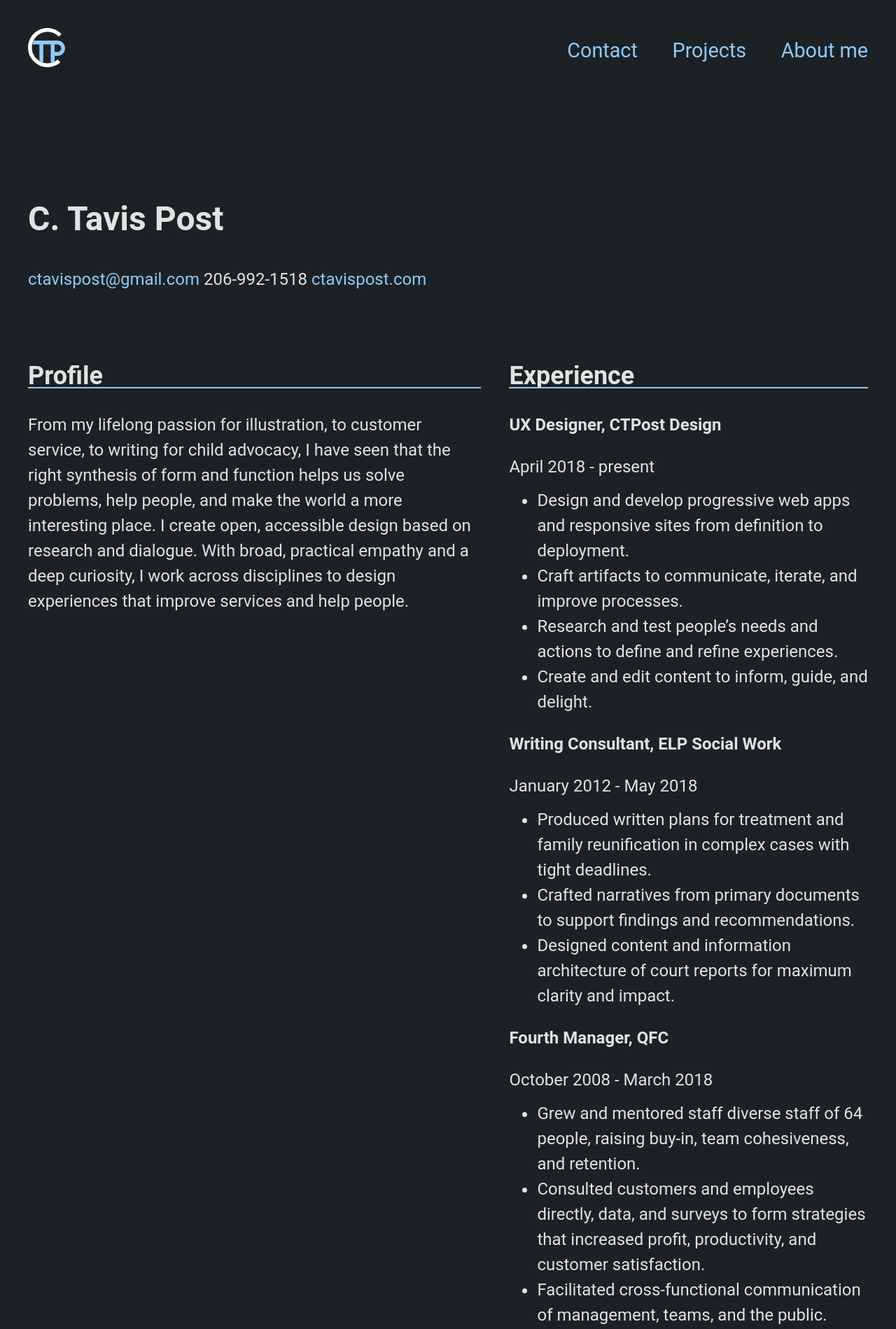
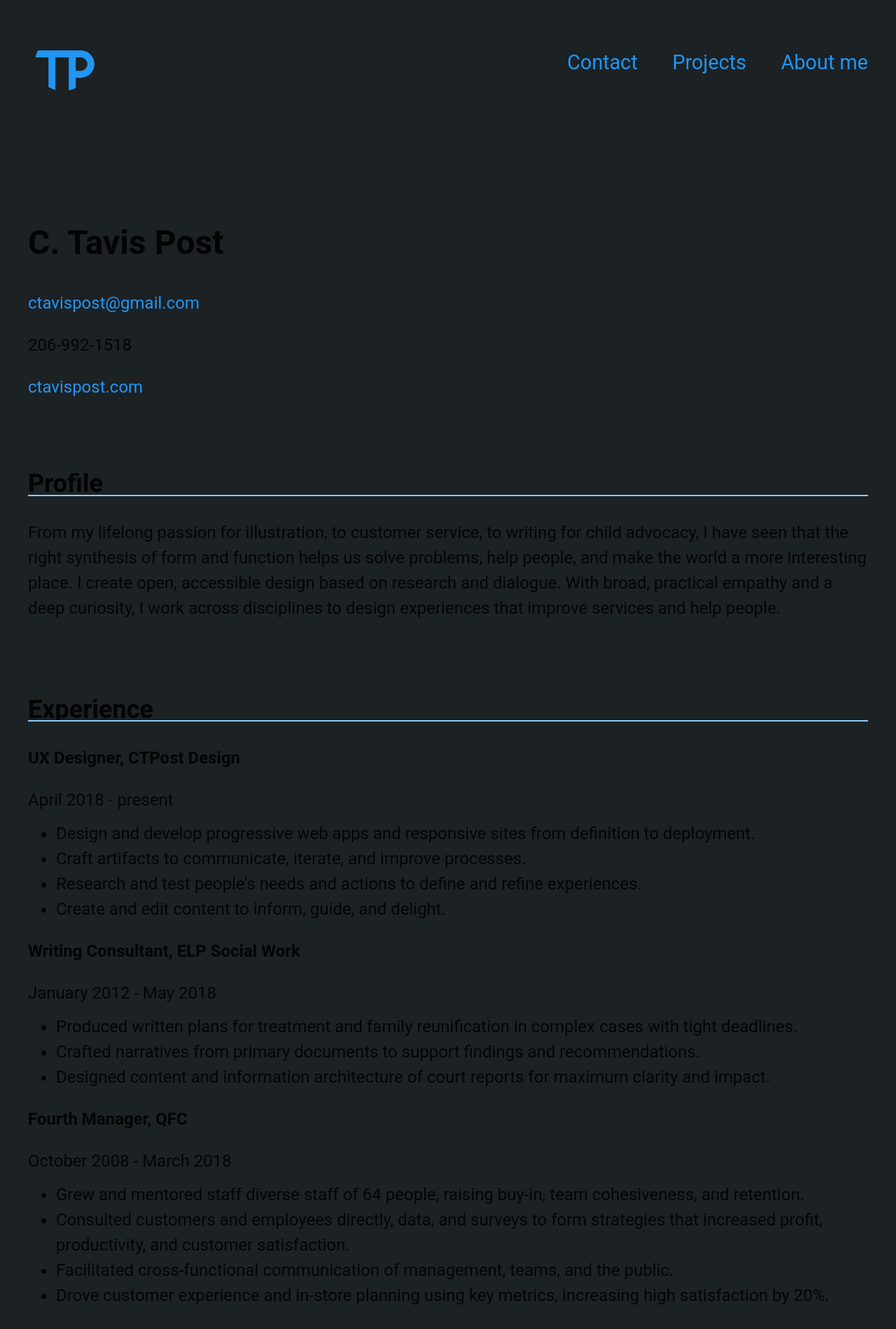
Before and after one commit to ctavispost/personalPortfolio, a Jekyll site: the page built from resume.md, in a window 1280 px wide. Shown: the top 1899 px of the page at 70% size. Built offline with Jekyll 4.4.1, drawn with Linux system fonts in a browser that asks for light colours; some web fonts are replaced; some of the changed text lies outside the part shown.

Commit message:
Add color scheme for light mode preference; adjust content in resume and proj 02, 3

```diff
--- a/_includes/footer.html
+++ b/_includes/footer.html
@@ -7,7 +7,7 @@
       </li>
 
       <li>
-        <a href="mailto:tavispost@gmail.com" target="_blank">
+        <a href="mailto:ctavispost@gmail.com" target="_blank">
           <!-- <span class="fa fa-envelope-square" aria-hidden="true"></span> -->
           Get in touch
         </a>
--- a/_includes/header.html
+++ b/_includes/header.html
@@ -2,8 +2,8 @@
 
 <nav class="navbar" role="navigation">
   <a class="brand" href="index.html">
-      <img src="images/logo/logoDarkWhiteAndBlue.svg" alt="round logo of initials CTP" class="logo">
-      <!-- <h1 class="navText spaceToLeft">C. Tavis Post</h1> -->
+      <img src="images/logo/logoDarkWhiteAndBlue.svg" alt="round logo of initials CTP" class="logo, logoDark">
+      <img src="images/logo/logoLightBlackAndBlue.svg" alt="round logo of initials CTP" class="logo, logoLight">
   </a>
   <ul class="horizontalUl navUl navUlHead">
     <li>
--- a/resume.md
+++ b/resume.md
@@ -8,8 +8,11 @@
 # C. Tavis Post
 
 [ctavispost@gmail.com](mailto:ctavispost@gmail.com)
+{:.margBottZero}
 206-992-1518
+{:.margBottZero}
 [ctavispost.com](https://ctavispost.com)
+{:.margBottZero}
 </header>
 
 <section class="smBreak textGrid" markdown="1">
@@ -24,31 +27,35 @@
 ## Experience
 {:.margBottZero .smallerBreak .underlineBlock}
 **UX Designer, CTPost Design**
-
+{:.margBottZero .smallestBreak}
 April 2018 - present
+{:.figcaption}
 - Design and develop progressive web apps and responsive sites from definition to deployment.
 - Craft artifacts to communicate, iterate, and improve processes.
 - Research and test people's needs and actions to define and refine experiences.
 - Create and edit content to inform, guide, and delight.
 
 **Writing Consultant, ELP Social Work**
-
+{:.margBottZero .smallestBreak}
 January 2012 - May 2018
+{:.figcaption}
 - Produced written plans for treatment and family reunification in complex cases with tight deadlines.
 - Crafted narratives from primary documents to support findings and recommendations.
 - Designed content and information architecture of court reports for maximum clarity and impact.
 
 **Fourth Manager, QFC**
-
+{:.margBottZero .smallestBreak}
 October 2008 - March 2018
+{:.figcaption}
 - Grew and mentored staff diverse staff of 64 people, raising buy-in, team cohesiveness, and retention.
 - Consulted customers and employees directly, data, and surveys to form strategies that increased profit, productivity, and customer satisfaction.
 - Facilitated cross-functional communication of management, teams, and the public.
 - Drove customer experience and in-store planning using key metrics, increasing high satisfaction by 20%.
 
 **Writing Specialist Volunteer, King County Superior Court CASA Office**
-
+{:.margBottZero .smallestBreak}
 March 1995 - August 2010
+{:.figcaption}
 - Wrote and edited abstracts, reports, letters adjusting style to suit audience and purpose.
 - Developed and maintained tailored case database and trained social workers in its use.
 </article>
@@ -58,15 +65,16 @@
 ## Education
 {:.margBottZero .smallerBreak .underlineBlock}
 **Bloc.io Design Program**
-
+{:.margBottZero .smallestBreak}
 March 2018 – March 2019
+{:.figcaption}
 
 UX, UI, and frontend design.
 
 **University of Washington**
-
+{:.margBottZero .smallestBreak}
 September 1999 – March 2006
-
+{:.figcaption}
 Philosophy, Japanese.
 </article>
 
@@ -88,12 +96,16 @@
 ## Projects
 {:.margBottZero .smallerBreak .underlineBlock}
 
+[Dauntlez.org](https://dauntlez.org)
+{:.margBottZero}
+self defense and education non-profit WordPress site
+
 [jot &](https://ctavispost.com/project01.html)
-
+{:.margBottZero}
 storage, notebook, PWA prototype
 
 [bus hop](https://docs.google.com/presentation/d/1k-YYYjvpRXqHV7TVsjBOHiaG0Ug9v9CoFzt_kIuZ8Vg/edit?usp=sharing)
-
+{:.margBottZero}
 mass transit mobile app concept
 </article>
 
--- a/styles/main.css
+++ b/styles/main.css
@@ -9,32 +9,48 @@
   scroll-behavior: smooth;
 
   --outerMargin: 20px;
+  --mainGap: calc(1.5rem + 15vh); /* margin between main and nav-banner or footer */
+  --smBreak: calc(var(--mainGap) / 3); /* a small break */
   --headFootText: 1.2rem; /* text size for head and footer elements */
   --lineHeight: 1.5;
-  --mainGap: calc(1.5rem + 15vh); /* margin between main and nav-banner or footer */
+  --maxText: 66ch; /* max text line width */
   --textScale: 1.414; /* scale text at powers of 1.414 */
+
+  /* colours are in dark theme */
   --textHighEmph: hsla(0, 0%, 100%, .87); /* Material dark theme high emphasis text */
   --textMedEmph: hsla(0, 0%, 100%, .6); /* Material dark theme medium emphasis text */
   --mainBg: #1C2124; /* main background-color (#121212 w. 8% primary color #90CAF9 overlay) */
   --oneDpBg: #272C2F; /* background-color at 1dp (w. 5% white overlay) */
   --eightDpBg: #373C3E; /* background-color at 8dp (w. 12% white overlay) */
-  --maxText: 66ch; /* max text line width */
-  --smBreak: calc(var(--mainGap) / 3) /* a small break */
+  --altBg: #272C30; /* background for footer and some other elements */
+  --anchorNorm: #90caf9; /* primary color dark */
+  --anchorFocus: #b39ddb;
+  --anchorHover: #d1c4e9;
+  --anchorVisited: #ce93d8;
+}
+
+@media (prefers-color-scheme: light) { /* set color variables for light theme */
+  html {
+    --textHighEmph: hsla(0, 0%, 0%, .87);
+    --textMedEmph: hsla(0, 0%, 0%, .6);
+    --mainBG: #fff;
+    --oneDpBg: #fff;
+    --eightDpBg: #fff;
+    --anchorNorm: #2196F3; /* primary color light */
+  }
+}
+
+@media screen and (min-width: 501px) { /* increase outerMargin for screens over 500px width */
+  html {
+    --outerMargin: 40px;
+  }
 }
 
 *, *:before, *:after {
   box-sizing: inherit;
 }
 
-/* increase outerMargin for screens over 500px width */
-@media screen and (min-width: 501px) {
-  html {
-    --outerMargin: 40px;
-  }
-}
-
-/* remove all animations and transitions for people who prefer not to see them */
-@media (prefers-reduced-motion: reduce) {
+@media (prefers-reduced-motion: reduce) { /* remove all animations and transitions for people who prefer not to see them */
   * {
     animation-play-state: paused;
     transition: none;
@@ -64,21 +80,23 @@
   margin: var(--outerMargin);
 }
 
-a {
-  color: #90caf9;
+a { /* set links to primary color for light or dark mode  */
+  color: var(--anchorNorm);
   text-decoration: none;
 }
 
-a:hover {
-  color: #d1c4e9;
-}
+@media not (prefers-color-scheme: light) { /* set link pseudo-class colors in dark mode; otherwise colors are set by user agent */
+  a:hover, a:active {
+    color: var(--anchorHover);
+  }
 
-a:active{
-  color: #b39ddb;
-}
+  a:focus {
+    color: var(--anchorFocus);
+  }
 
-a:visited {
-  color: #ce93d8;
+  a:visited {
+    color: var(--anchorVisited);
+  }
 }
 
 .brand {
@@ -87,6 +105,20 @@
 
 .logo {
   height: calc(var(--outerMargin) * 2 / 10 + 2rem);
+}
+
+.logoLight {
+  display: none;
+}
+
+@media (prefers-color-scheme: light) {
+  .logoLight {
+    display: grid;
+  }
+
+  .logoDark {
+    display: none;
+  }
 }
 
 .horizontalUl {
@@ -322,7 +354,7 @@
 
 /* for footer */
 .foot {
-  background-color: #272C30;
+  background-color: var(--altBg);
   margin: var(--mainGap) 0 0 0;
   width: 100%;
   padding-top: var(--outerMargin);
@@ -501,10 +533,7 @@
     -moz-appearance: none;
 }
 
-button:hover,
-button:focus,
-button:active,
-.active {
+button:hover, button:focus, button:active, .active {
     background: #ffcc33;
     box-shadow: 0 14px 28px rgba(0,0,0,0.25), 0 10px 10px rgba(0,0,0,0.22);
 }
@@ -665,17 +694,18 @@
   justify-content: start;
 }
 
+@media screen and (min-width: 80ch) {
+  .textGrid {
+    grid-template-columns: auto;
+    grid-gap: var(--outerMargin);
+    justify-content: center;
+}
+
 @media screen and (max-width: 79.9ch) {
   .conditionalMaxWidth {
     max-width: 66ch;
   }
 }
-
-@media screen and (min-width: 80ch) {
-  .textGrid {
-    grid-template-columns: minmax(40ch, 66ch) minmax(30ch, 66ch);
-    grid-column-gap: var(--outerMargin);
-  }
 
   .conditionalHeaderSplit {
     display: flex;
```
Also changed, not shown: project02.md (+16 -6 lines), project03.md (+7 -4 lines).
